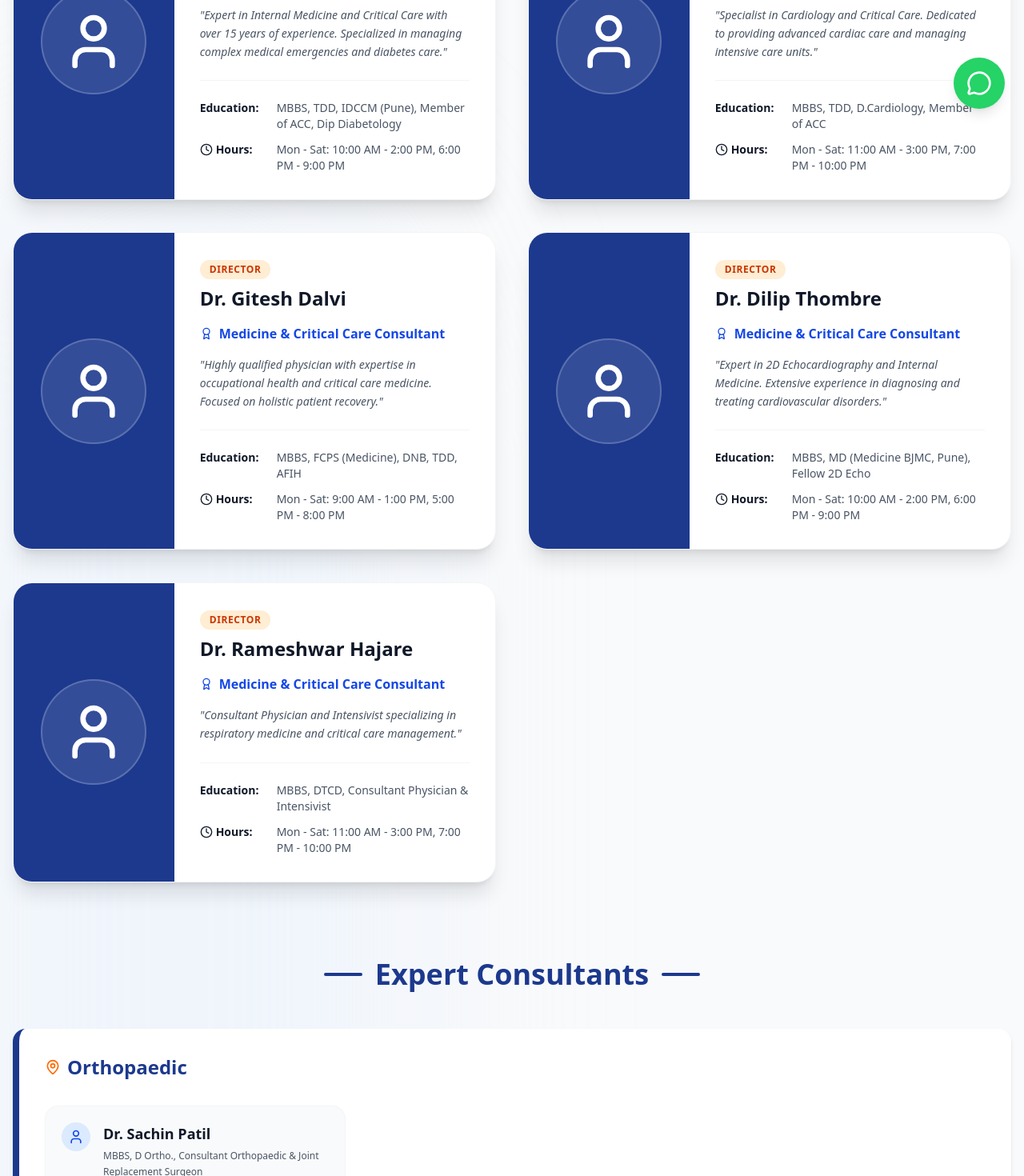
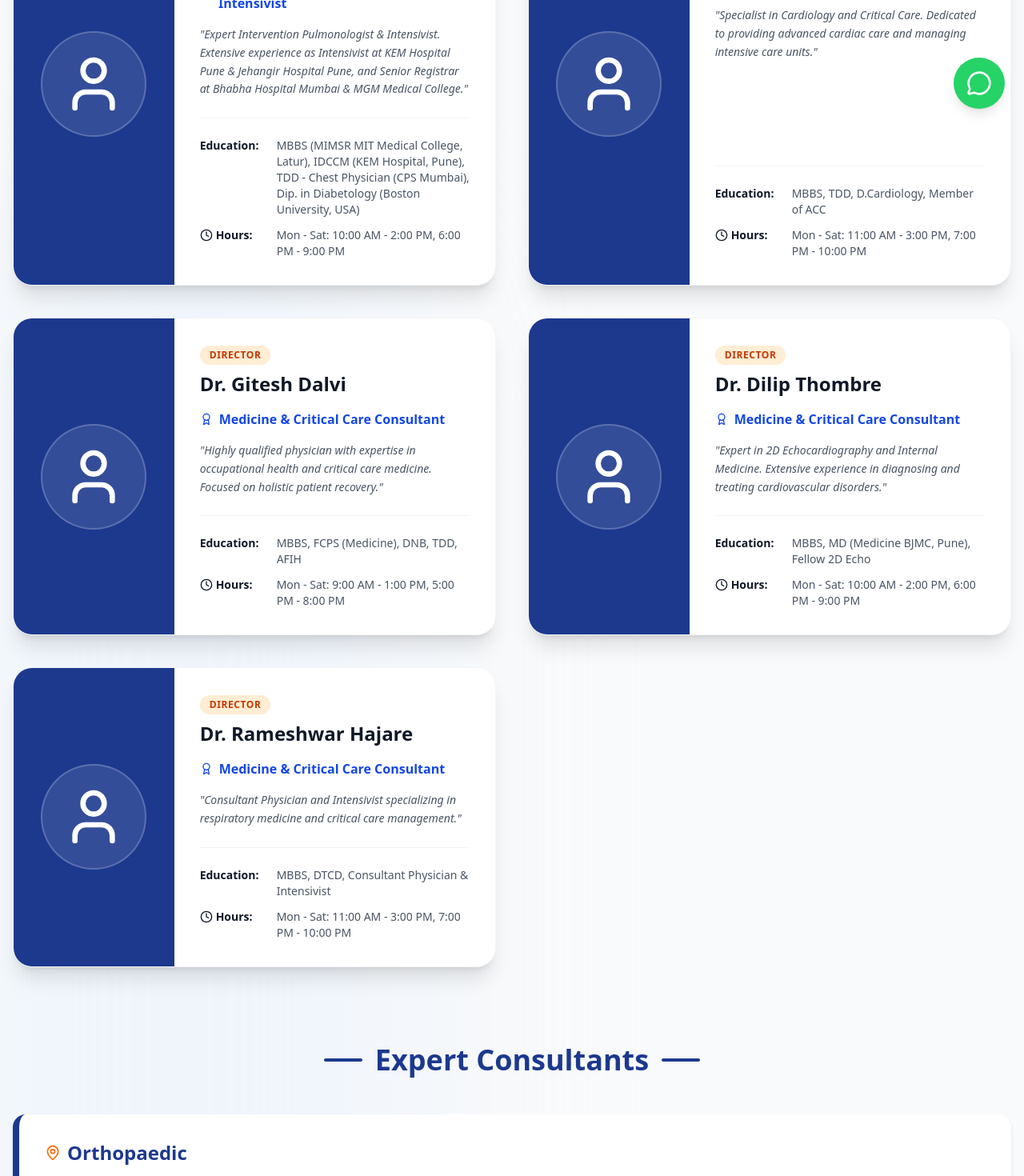
Before and after one commit to yogwalture/GHCCC, a React (Vite) app: page /doctors in a window 1280 px wide. Shown: the part 640-2110 px from the top of the page at 80% size. Built offline with nearby package versions, Linux system fonts and the light colour scheme.

Commit message:
feat(doctors): update doctor profiles and credentials
Refine names, titles, and professional credentials for Dr. Sachin D. Suryawanshi and Dr. Sachin Atmaram Patil across all relevant pages.

```diff
--- a/src/pages/Admin.tsx
+++ b/src/pages/Admin.tsx
@@ -50,7 +50,7 @@ const defaultPatients = [
     name: "Priya Patil",
     phone: "917028123456",
     email: "priya.p@outlook.com",
-    doctor: "Dr. Sachin Patil",
+    doctor: "Dr. Sachin Atmaram Patil",
     reason: "Knee Joint Pain Consultation",
     date: new Date(Date.now()).toISOString().split("T")[0], // Today
     time: "11:15 AM",
@@ -1165,7 +1165,7 @@ export function Admin() {
                           <option>Dr. Gitesh Dalvi</option>
                           <option>Dr. Vijay Walture</option>
                           <option>Dr. Sachin Suryawanshi</option>
-                          <option>Dr. Sachin Patil</option>
+                          <option>Dr. Sachin Atmaram Patil</option>
                           <option>Dr. Dilip Thombre</option>
                         </select>
                       </div>
--- a/src/pages/BookAppointment.tsx
+++ b/src/pages/BookAppointment.tsx
@@ -6,7 +6,7 @@ const directors = [
   { id: "dr-gitesh", name: "Dr. Gitesh Dalvi", spec: "Physician Diabetologist & Intensivist" },
   { id: "dr-vijay", name: "Dr. Vijay Walture", spec: "Physician Diabetologist & Intensivist" },
   { id: "dr-sachin", name: "Dr. Sachin Suryawanshi", spec: "Physician Diabetologist & Intensivist" },
-  { id: "dr-sachin-patil", name: "Dr. Sachin Patil", spec: "Orthopaedic & Joint Replacement Surgeon" },
+  { id: "dr-sachin-patil", name: "Dr. Sachin Atmaram Patil", spec: "Consultant Joint Replacement, Arthroscopy & Orthopaedic Surgeon" },
   { id: "dr-rahul-ruikar", name: "Dr. Rahul Ruikar", spec: "Nephrology / Kidney Specialist (OPD 5:00 PM - 7:00 PM)" },
   { id: "dr-dilip", name: "Dr. Dilip Thombre", spec: "Physician Cardiologist, Diabetologist & Intensivist" },
   { id: "dr-rameshwar", name: "Dr. Rameshwar Hajare", spec: "Consultant Physician & Intensivist" },
--- a/src/pages/Departments.tsx
+++ b/src/pages/Departments.tsx
@@ -83,10 +83,10 @@ export function Departments() {
       description: "Specialized treatment for musculoskeletal system disorders and injuries.",
       services: ["Fracture Management", "Joint Replacement", "Spine Surgery", "Sports Injuries"],
       advancedProcedures: [
-        { name: "Computer-Assisted Joint Replacement", specialist: "Dr. Sachin Patil" },
-        { name: "Complex Pelvic-Acetabular Surgery", specialist: "Dr. Sachin Patil" }
+        { name: "Computer-Assisted Joint Replacement", specialist: "Dr. Sachin Atmaram Patil" },
+        { name: "Complex Pelvic-Acetabular Surgery", specialist: "Dr. Sachin Atmaram Patil" }
       ],
-      leadDoctor: "Dr. Sachin Patil"
+      leadDoctor: "Dr. Sachin Atmaram Patil"
     },
     {
       name: "Laparoscopy Surgery",
--- a/src/pages/Doctors.tsx
+++ b/src/pages/Doctors.tsx
@@ -15,11 +15,11 @@ export function Doctors() {
 
   const directors = [
     {
-      name: "Dr. Sachin Suryawanshi",
-      specialty: "Medicine & Critical Care Consultant",
-      qualifications: "MBBS, TDD, IDCCM (Pune), Member of ACC, Dip Diabetology",
+      name: "Dr. Sachin D. Suryawanshi",
+      specialty: "Intervention Pulmonologist & Intensivist",
+      qualifications: "MBBS (MIMSR MIT Medical College, Latur), IDCCM (KEM Hospital, Pune), TDD - Chest Physician (CPS Mumbai), Dip. in Diabetology (Boston University, USA)",
       role: "Director",
-      description: "Expert in Internal Medicine and Critical Care with over 15 years of experience. Specialized in managing complex medical emergencies and diabetes care.",
+      description: "Expert Intervention Pulmonologist & Intensivist. Extensive experience as Intensivist at KEM Hospital Pune & Jehangir Hospital Pune, and Senior Registrar at Bhabha Hospital Mumbai & MGM Medical College.",
       availability: "Mon - Sat: 10:00 AM - 2:00 PM, 6:00 PM - 9:00 PM"
     },
     {
@@ -57,7 +57,7 @@ export function Doctors() {
   ];
 
   const consultantsList = [
-    { name: "Dr. Sachin Patil", specialty: "Orthopaedic", qualifications: "MBBS, D Ortho., Consultant Orthopaedic & Joint Replacement Surgeon" },
+    { name: "Dr. Sachin Atmaram Patil", specialty: "Orthopaedic", qualifications: "MBBS, D.Ortho, FCPS Ortho | Fellowship in Joint Replacement & Arthroscopy | Consultant Joint Replacement, Arthroscopy and Orthopaedic Surgeon | Exp: J.J Hospital (Mumbai - 3 Yrs), ESIC Andheri (3 Yrs), Unit Head - ESIS Aurangabad" },
     { name: "Dr. Govind Changule", specialty: "Maxillofacial Surgery", qualifications: "MDS, Member ISOI, Oral Maxillofacial Reconstructive Surgeon" },
     { name: "Dr. Jitendra Rathod", specialty: "ENT", qualifications: "MBBS, MS (ENT) Surgery" },
     { name: "Dr. Sharad Shelke", specialty: "ENT", qualifications: "MBBS, MS (ENT)" },
--- a/src/pages/MedicalRep.tsx
+++ b/src/pages/MedicalRep.tsx
@@ -160,7 +160,7 @@ export function MedicalRep() {
     { id: "dr-gitesh", name: "Dr. Gitesh Dalvi", desc: "Director - Medicine & Critical Care", schedule: "Tuesdays (1:30 PM to 2:00 PM)", timeSlot: "1:30 PM - 2:00 PM", callDay: "Tuesday" },
     { id: "dr-vijay", name: "Dr. Vijay Walture", desc: "Director - Medicine & Critical Care", schedule: "Fridays (2:30 PM to 3:00 PM)", timeSlot: "2:30 PM - 3:00 PM", callDay: "Friday" },
     { id: "dr-sachin-s", name: "Dr. Sachin Suryawanshi", desc: "Director - Medicine & Critical Care", schedule: "Fridays (3:00 PM to 3:30 PM)", timeSlot: "3:00 PM - 3:30 PM", callDay: "Friday" },
-    { id: "dr-sachin-patil", name: "Dr. Sachin Patil", desc: "Consultant - Orthopaedic Department", schedule: "1st Thursday of Month (3:00 PM to 3:30 PM)", timeSlot: "3:00 PM - 3:30 PM", callDay: "1st Thursday" },
+    { id: "dr-sachin-patil", name: "Dr. Sachin Atmaram Patil", desc: "Consultant - Orthopaedic Department", schedule: "1st Thursday of Month (3:00 PM to 3:30 PM)", timeSlot: "3:00 PM - 3:30 PM", callDay: "1st Thursday" },
     { id: "dr-rahul-ruikar", name: "Dr. Rahul Ruikar", desc: "Consultant - Nephrology (Kidney Specialist)", schedule: "Mondays to Saturdays (5:00 PM to 7:00 PM)", timeSlot: "5:00 PM - 7:00 PM", callDay: "Prior Appointment" },
     { id: "dr-dilip", name: "Dr. Dilip Thombre", desc: "Director - Medicine & Critical Care", schedule: "Special permission only", timeSlot: "Special Request Slot", callDay: "Prior Appointment" },
     { id: "dr-rameshwar", name: "Dr. Rameshwar Hajare", desc: "Director - Medicine & Critical Care", schedule: "Special permission only", timeSlot: "Special Request Slot", callDay: "Prior Appointment" }
```
